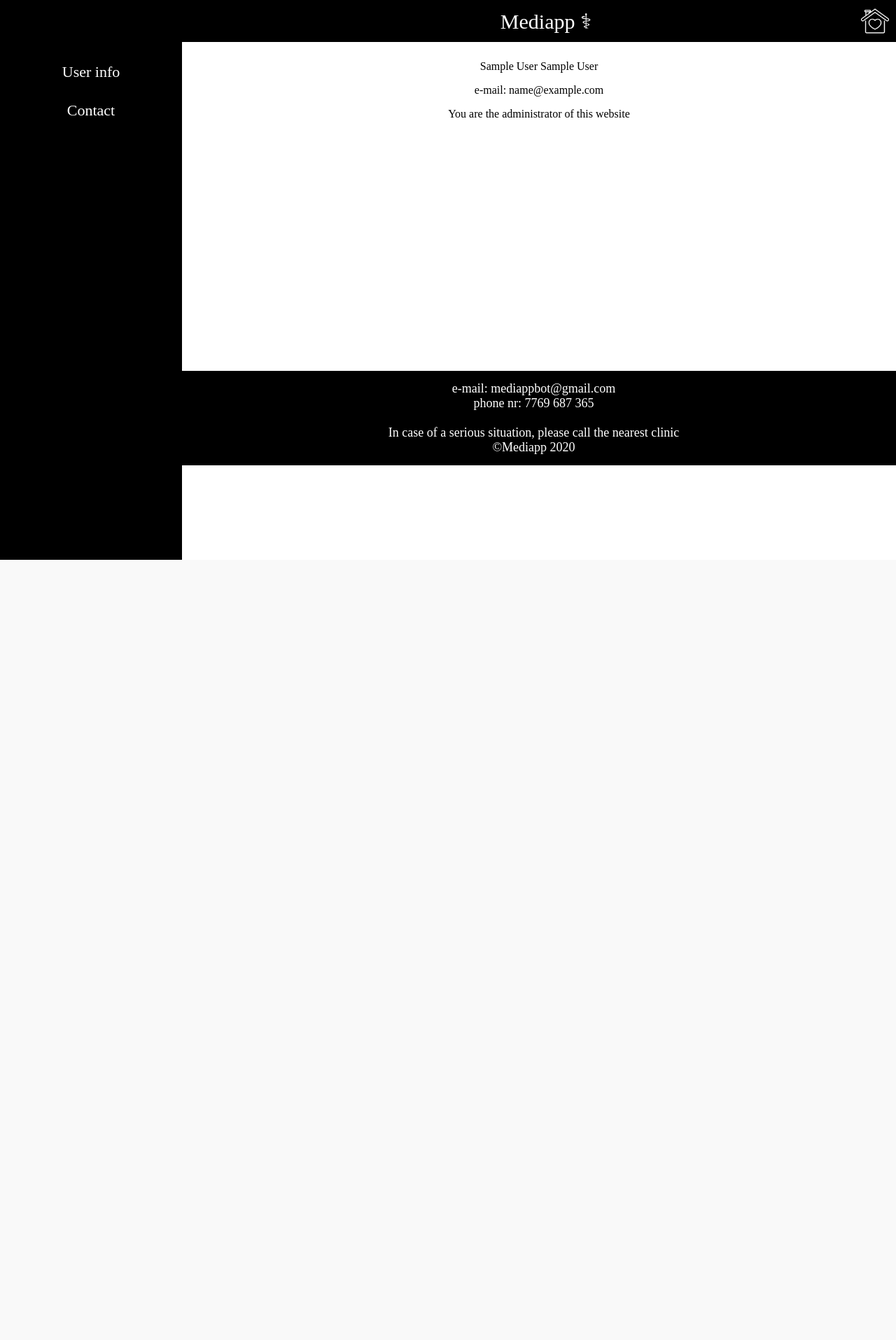
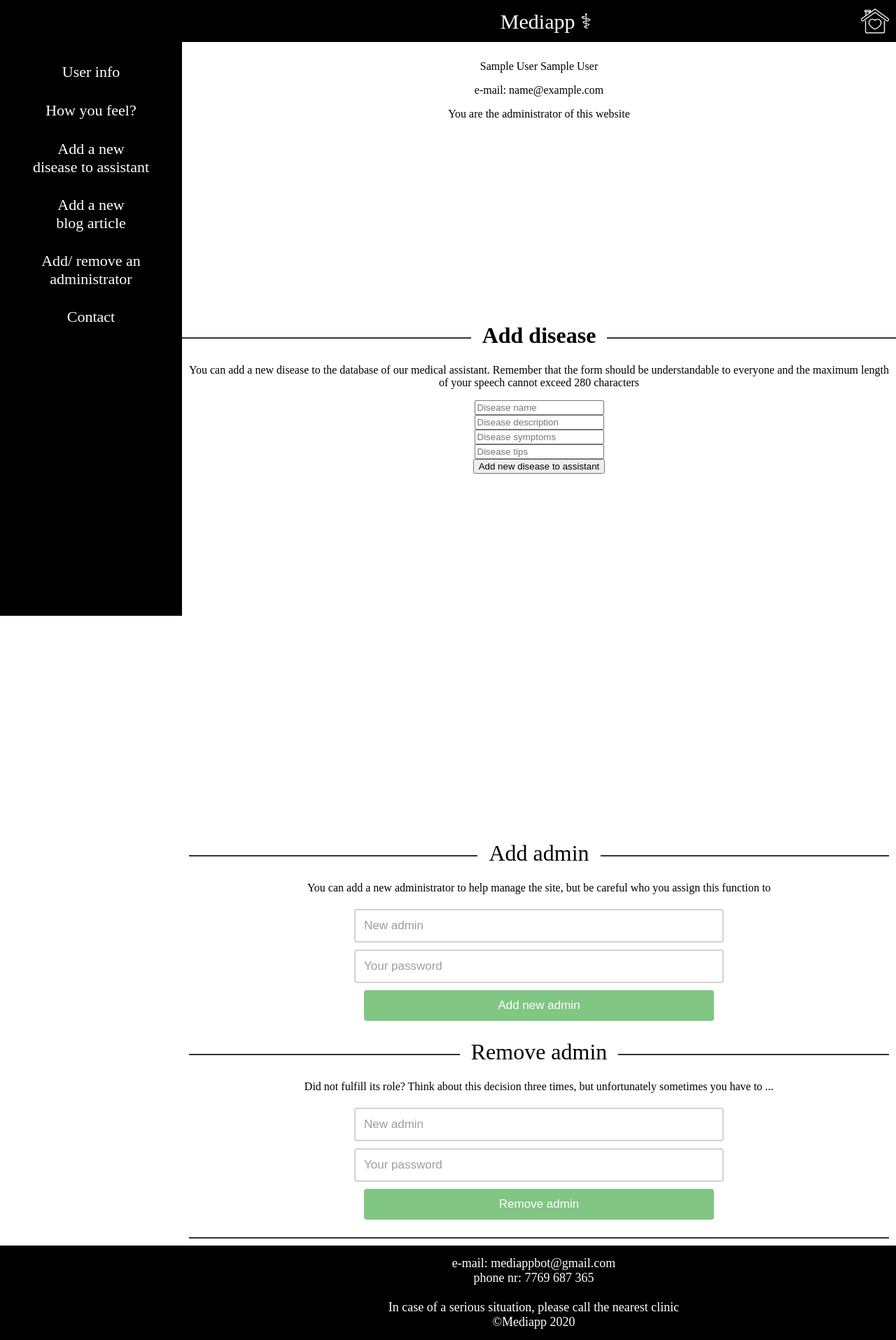
Before and after one commit to TR0U8L3-gif/Mediapp_kokurs, a PHP site: page /Mediapp_kokurs/user.php in a window 1280 px wide; the page is wider, and only the part inside the window is pictured. Shown: that part at 70% size. Before the commit the page ends 800 px from the top of that part, so only its background shows below. Run offline with PHP 8.4, Linux system fonts and the light colour scheme; the visitor is signed in with stand-in values (Sample User, id 1).

Commit message:
Radziu programuje
Dodaj usuń administratora i mała poprawka systemu rejestracji

```diff
--- /dev/null
+++ b/css/user.css
@@ -0,0 +1,28 @@
+.admin h1 {
+    overflow: hidden;
+    text-align: center;
+    font-weight: normal;
+   }
+   h1:before,
+   h1:after {
+    background-color: #333;
+    content: "";
+    display: inline-block;
+    height: 2px;
+    position: relative;
+    vertical-align: middle;
+    width: 50%;
+   }
+   h1:before {
+    right: 0.5em;
+    margin-left: -50%;
+   }
+   h1:after {
+    left: 0.5em;
+    margin-right: -50%;
+}
+.margin{
+    clear: both;
+    border-bottom: 2px solid #333;
+    transform: translateY(20px);;
+}
--- a/register.php
+++ b/register.php
@@ -41,7 +41,7 @@
                 }
 
                 if($register_ok=="true"){
-                    if($connect->query("INSERT INTO users VALUES(NULL,'$name_r','$surname_r','$email','$nick','$password_hash',0)")){
+                    if($connect->query("INSERT INTO users VALUES(NULL,'$name_r','$surname_r','$email','$nick','$password_hash',0)") && $connect->query("INSERT INTO info(username) VALUES('$nick')")){
                     $_SESSION['error_register']='<span style="color:#4CAF50">Registration completed successfully!</span><br>';
                     header('Location: index.php');
                     }
--- a/user.php
+++ b/user.php
@@ -4,7 +4,15 @@
     if(!isset($_SESSION['logged'])){
         header('Location: index.php');
         exit();
-    }
+	}
+	else{
+
+        $name = $_SESSION['name'];
+        $surname = $_SESSION['surname'];
+        $email = $_SESSION['email'];
+        $username = $_SESSION['username'];
+		$admin = $_SESSION['admin'];
+	}
 ?>
 
 <!DOCTYPE HTML>
@@ -17,10 +25,15 @@
 	<meta http-equiv="X-UA-Compatible" content="IE=edge,chrome=1" />
 	<meta name="viewport" content="width=device-width, initial-scale=1.0" />
 	<link rel="stylesheet" href="css/style.css" />
+	<link rel="stylesheet" href="css/user.css" />
 
 </head>
 
 <body>
+
+<script src="https://ajax.googleapis.com/ajax/libs/jquery/3.5.1/jquery.min.js"></script>
+<script src="js/jquery-3.5.1.min.js"></script>
+
 <script type="text/javascript">
 var error_login = false;
 var logged = false;
@@ -55,6 +68,15 @@ var logged = false;
 		<nav id="mySidenav" class="sidenav">
 
 			<a href="#User">User info</a>
+			<a href="#Fell">How you feel?</a>
+			<?php
+				if(isset($admin)&&$admin>0){
+					echo
+					'<a href="#Disease" class="big">Add a new <br>disease to assistant</a>',
+					'<a href="#Article" class="big">Add a new<br>blog article</a>',
+					'<a href="#Admin" class="big">Add/ remove an<br>administrator</a>';
+				}
+			?>
 			<a href="#footer">Contact</a>
 		</nav>
 
@@ -71,6 +93,59 @@ var logged = false;
             }
             ?>
             </div>
+
+			<div id="Disease" class="test">
+			<h1>Add disease</h1>
+				<div class="disease">
+				<p>You can add a new disease to the database of our medical assistant. Remember that the form should be understandable to everyone and the maximum length of your speech cannot exceed 280 characters</p>
+				<input id="disease_name" type="text" name="name" placeholder="Disease name" maxlength="280" required /> <br>
+				<input id="disease_description" type="text" name="description" placeholder="Disease description" maxlength="280" required /> <br>
+				<input id="disease_symptoms" type="text" name="symptoms" placeholder="Disease symptoms" maxlength="280" required /> <br>
+				<input id="disease_tips" type="text" name="tips" placeholder="Disease tips" maxlength="280" required /> <br>
+				<button class="add_disease">Add new disease to assistant</button>
+				</div>
+			</div>
+			<div id="Article" class="test">
+			</div>
+			<div id="Admin" class="test">
+				<div class="admin">
+					<h1>Add admin</h1>
+						<form action="add_admin.php" method="post">
+							<div class="row">
+								<p>You can add a new administrator to help manage the site, but be careful who you assign this function to</p>
+									<?php
+									if(isset($_SESSION['error_add_a'])){
+										echo $_SESSION['error_add_a'];
+										unset($_SESSION['error_add_a']);;
+									}
+									?>
+								<input class="login" type="text" name="newAdmin" placeholder="New admin" required /> <br>
+								<input class="login" type="password" name="password" placeholder="Your password" autocomplete="on" required /> <br>
+								<input type="submit" value="Add new admin" class="submit login"/>
+							</div>
+						</form>
+				</div>
+				<div class="admin">
+					<h1>Remove admin</h1>
+						<form action="remove_admin.php" method="post">
+							<div class="row">
+								<p>Did not fulfill its role? Think about this decision three times, but unfortunately sometimes you have to ...</p>
+									<?php
+									if(isset($_SESSION['error_remove_a'])){
+										echo $_SESSION['error_remove_a'];
+										unset($_SESSION['error_remove_a']);;
+									}
+									?>
+								<input class="login" type="text" name="newAdmin" placeholder="New admin" required /> <br>
+								<input class="login" type="password" name="password" placeholder="Your password" autocomplete="on" required /> <br>
+								<input type="submit" value="Remove admin" class="submit login"/>
+							</div>
+						</form>
+					<div class="margin"></div>
+				</div>
+			</div>
+
+
 		</div>
 
 
@@ -89,11 +164,6 @@ var logged = false;
 		</div>
 
 	</div>
-
-	<script src="https://ajax.googleapis.com/ajax/libs/jquery/3.5.1/jquery.min.js"></script>
-	<script src="js/jquery-3.5.1.min.js"></script>
 	<script src="js/code.js"></script>
-
-
 </body>
 </html>
```
Also changed, not shown: add_admin.php (added, +79 -0 lines), forgot_password.php (+16 -1 lines), index.php (+13 -0 lines), js/login.js (+7 -2 lines), remove_admin.php (added, +79 -0 lines).
